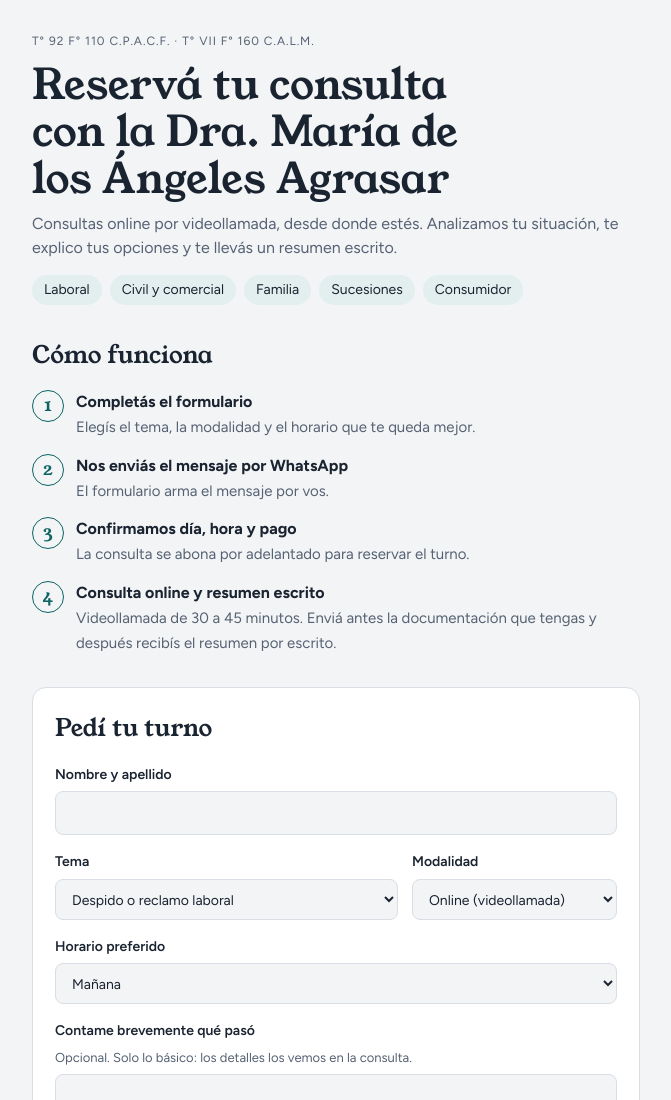
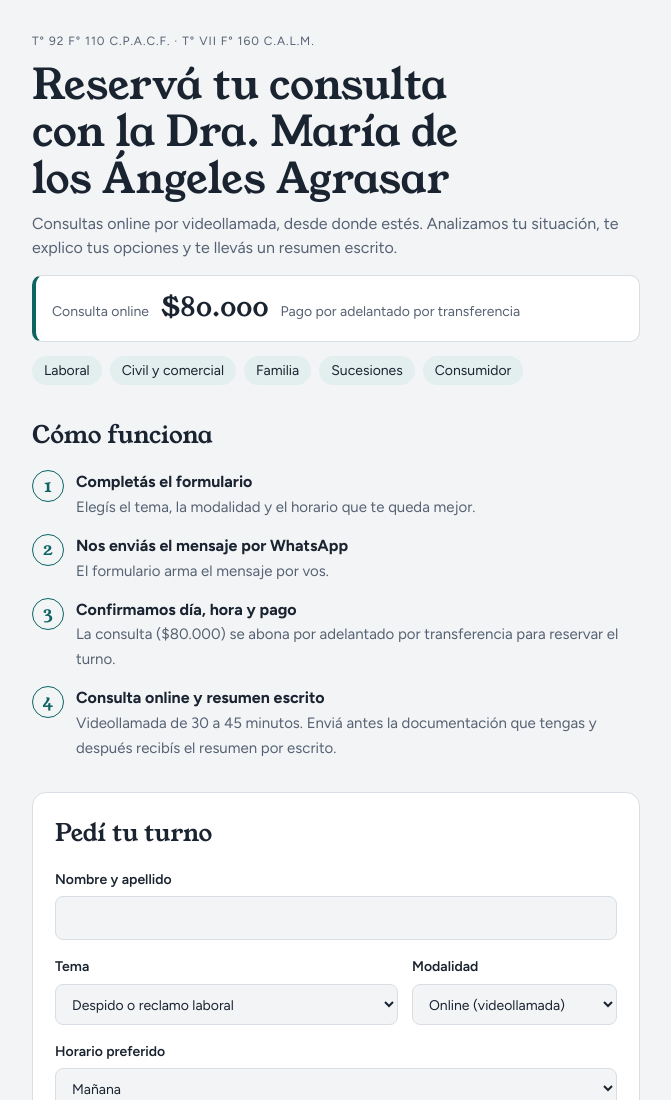
Before and after one commit to 08Agrasar/mariadelosangelesagrasar, a plain HTML site: page consultas.html in a window 1280 px wide. Shown: the top 1100 px of the page, without its empty margins (304-975 px from the left). Drawn offline with Linux system fonts and the light colour scheme.

Commit message:
Publicar precio de la consulta online: $80.000
Co-Authored-By: Claude Opus 5.5 <noreply@anthropic.com>
Claude-Session: https://claude.ai/code/session_01KY6ZUiimBiRbD5BTBckCHz

```diff
--- a/consultas.html
+++ b/consultas.html
@@ -79,6 +79,9 @@ input:focus,select:focus,textarea:focus,button:focus-visible,a:focus-visible{out
 .num{font-variant-numeric:tabular-nums;user-select:all}
 footer{border-top:1px solid var(--line);padding-top:16px;font-size:13px;color:var(--muted);display:flex;flex-direction:column;gap:6px}
 footer p{margin:0}
+.price{display:flex;flex-wrap:wrap;align-items:baseline;gap:4px 12px;background:var(--surface);border:1px solid var(--line);border-left:4px solid var(--accent);border-radius:10px;padding:12px 16px;margin-top:4px}
+.price b{font-family:var(--display);font-weight:400;font-size:26px;font-variant-numeric:tabular-nums}
+.price span{color:var(--muted);font-size:14px}
 </style>
 
 <div class="wrap">
@@ -86,6 +89,7 @@ footer p{margin:0}
     <div class="mat">T° 92 F° 110 C.P.A.C.F. · T° VII F° 160 C.A.L.M.</div>
     <h1>Reservá tu consulta con la Dra. María de los Ángeles Agrasar</h1>
     <p class="lead">Consultas online por videollamada, desde donde estés. Analizamos tu situación, te explico tus opciones y te llevás un resumen escrito.</p>
+    <div class="price"><span>Consulta online</span><b>$80.000</b><span>Pago por adelantado por transferencia</span></div>
     <div class="areas"><span>Laboral</span><span>Civil y comercial</span><span>Familia</span><span>Sucesiones</span><span>Consumidor</span></div>
   </header>
 
@@ -94,7 +98,7 @@ footer p{margin:0}
     <ol class="steps">
       <li><div><b>Completás el formulario</b><span>Elegís el tema, la modalidad y el horario que te queda mejor.</span></div></li>
       <li><div><b>Nos enviás el mensaje por WhatsApp</b><span>El formulario arma el mensaje por vos.</span></div></li>
-      <li><div><b>Confirmamos día, hora y pago</b><span>La consulta se abona por adelantado para reservar el turno.</span></div></li>
+      <li><div><b>Confirmamos día, hora y pago</b><span>La consulta ($80.000) se abona por adelantado por transferencia para reservar el turno.</span></div></li>
       <li><div><b>Consulta online y resumen escrito</b><span>Videollamada de 30 a 45 minutos. Enviá antes la documentación que tengas y después recibís el resumen por escrito.</span></div></li>
     </ol>
   </section>
```
